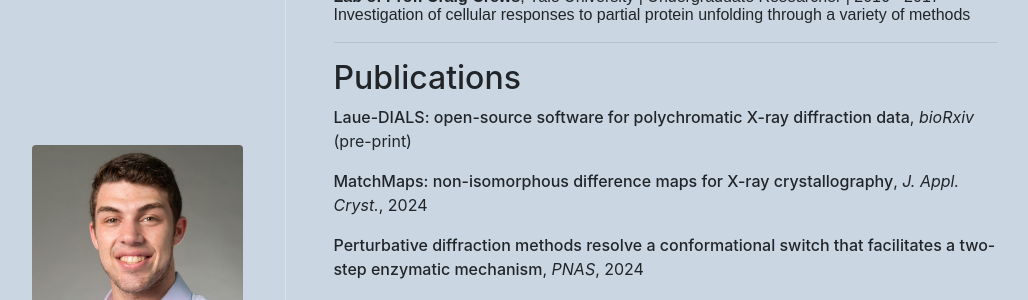
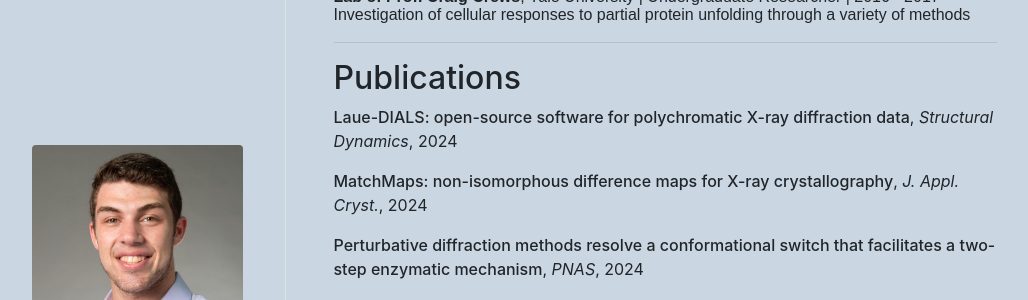
Before and after one commit to dennisbrookner/dennisbrookner.github.io, a Jekyll site: the page built from resume.md, in a window 1280 px wide. Shown: the part 591-891 px from the top of the page, without its empty margins (122-1150 px from the left). Built offline with Jekyll 4.4.1, drawn with Linux system fonts in a browser that asks for light colours; nearby versions of some CDN libraries.

Commit message:
Update resume.md

```diff
--- a/resume.md
+++ b/resume.md
@@ -39,7 +39,7 @@ Investigation of cellular responses to partial protein unfolding through a varie
 
 ## Publications
 
-<span class='skill paper hekstra'>**[Laue-DIALS: open-source software for polychromatic X-ray diffraction data](https://www.biorxiv.org/content/10.1101/2024.07.23.604358v1)**, *bioRxiv* (pre-print)</span>
+<span class='skill paper hekstra'>**[Laue-DIALS: open-source software for polychromatic X-ray diffraction data](https://doi.org/10.1063/4.0000265)**, *Structural Dynamics*, 2024</span>
 
 <span class='skill paper hekstra'>**[MatchMaps: non-isomorphous difference maps for X-ray crystallography](https://journals.iucr.org/j/issues/2024/03/00/ei5112/index.html)**, *J. Appl. Cryst.*, 2024</span>
 
```
